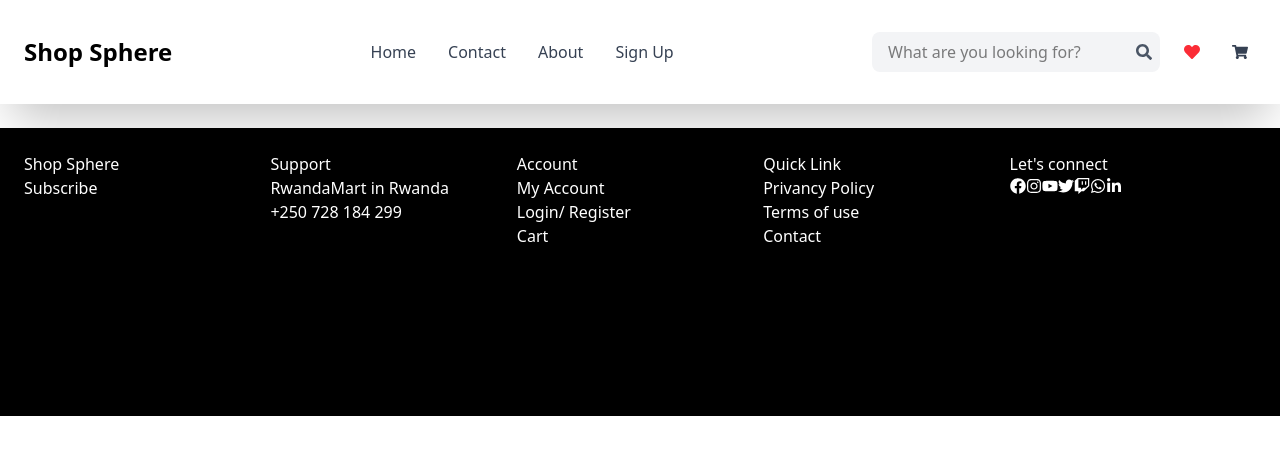
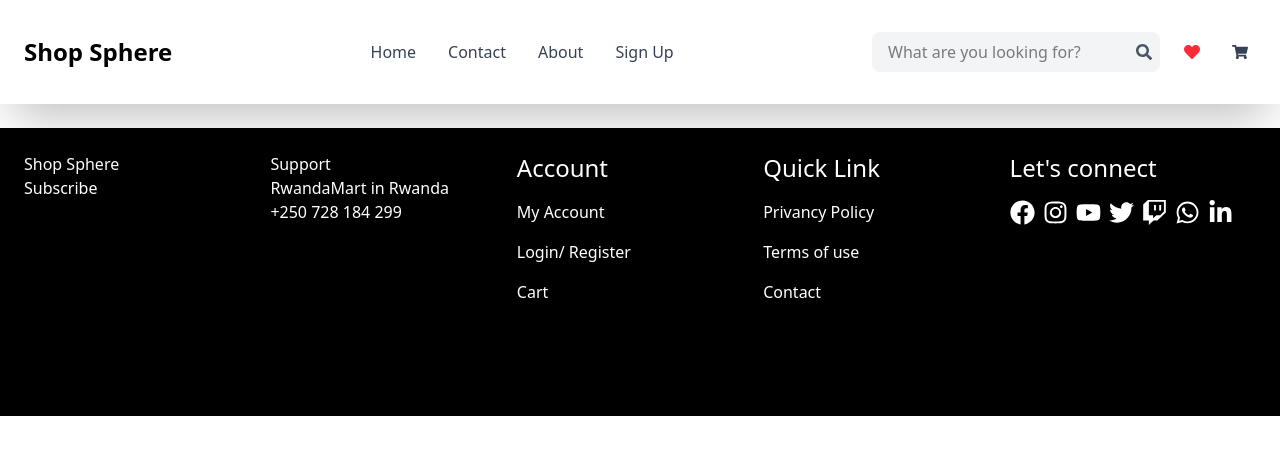
Before and after one commit to niyomugaboetiene/ecommerce-app, a React (Vite) app: page /footer in a window 1280 px wide. Shown: the top 454 px of the page. Built offline with nearby package versions, Linux system fonts and the light colour scheme.

Commit message:
ecommerce: building about footer

```diff
--- a/src/pages/Footer.jsx
+++ b/src/pages/Footer.jsx
@@ -14,29 +14,29 @@ const Footer = () => {
                       <p>RwandaMart in Rwanda</p>
                       <p>+250 728 184 299</p>
                  </div>
-                <div>
-                    <h1>Account</h1>
+                <div className="space-y-4">
+                    <h1 className="font-medium text-2xl">Account</h1>
                     <p>My Account</p>
                     <p>Login/ Register</p>
                     <p>Cart</p>
                 </div>
-                 <div>
-                  <h1>Quick Link</h1>
+                 <div className="space-y-4">
+                  <h1 className="text-2xl font-medium">Quick Link</h1>
                   <p>Privancy Policy</p>
                   <p>Terms of use</p>
                   <p>Contact</p>
                  </div>
 
                    <div>
-                  <h1>Let's connect</h1>
-                  <div>
-                       <button> <FaFacebook /> </button>
-                       <button><FaInstagram /> </button>
-                       <button><FaYoutube /> </button>
-                       <button> <FaTwitter /> </button>
-                       <button><FaTwitch /> </button>
-                       <button><FaWhatsapp /> </button>
-                       <button><FaLinkedinIn /> </button>
+                  <h1 className="font-medium text-2xl mb-4">Let's connect</h1>
+                  <div className="space-x-2">
+                       <button className="text-[25px]"> <FaFacebook /> </button>
+                       <button className="text-[25px]"><FaInstagram /> </button>
+                       <button className="text-[25px]"><FaYoutube /> </button>
+                       <button className="text-[25px]"> <FaTwitter /> </button>
+                       <button className="text-[25px]"><FaTwitch /> </button>
+                       <button className="text-[25px]"><FaWhatsapp /> </button>
+                       <button className="text-[25px]"><FaLinkedinIn /> </button>
                     </div>
                    </div>
 
```
